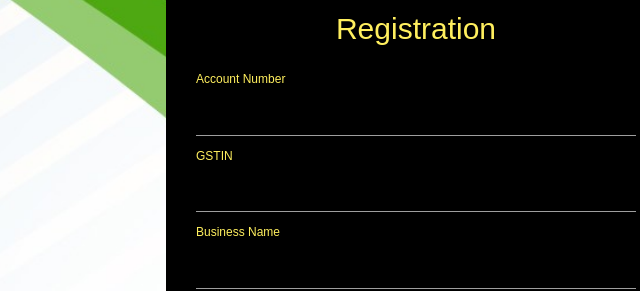
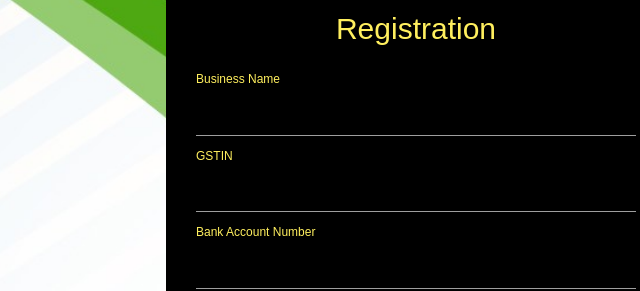
Before and after one commit to Muskan02/GSTChain, a plain HTML site: page public/registration.html in a window 1280 px wide. Shown: the part 139-430 px from the top of the page, 224-864 px from the left. Drawn offline with nearby package versions, Linux system fonts and the light colour scheme.

Commit message:
form updated

```diff
--- a/public/registration.html
+++ b/public/registration.html
@@ -126,12 +126,12 @@
     <div class="container" style="margin-top: 100px;">
     <form action="">
 		<h2>Registration</h2>
-		<label for="accno">Account Number</label>
-	    <input type="text" name="accno" id="accno" style="color: #fff;">
+		<label for="Business Name">Business Name</label>
+	    <input type="text" name="Business Name" id="Business" style="color: #fff;">
 	    <label for="GSTIN">GSTIN</label>
 	    <input type="text" name="GSTIN" id="GSTIN" style="color: #fff;">
-	    <label for="Business Name">Business Name</label>
-	    <input type="text" name="Business Name" id="Business" style="color: #fff;">
+		<label for="accno">Bank Account Number</label>
+	    <input type="text" name="accno" id="accno" style="color: #fff;">
 	    <label for="Aadhar Number">Aadhar Number</label>
 	    <input type="text" name="Aadhar Number" id="Aadhar" style="color: #fff;">
 	    <label for="Phone Number">Phone Number</label>
```
